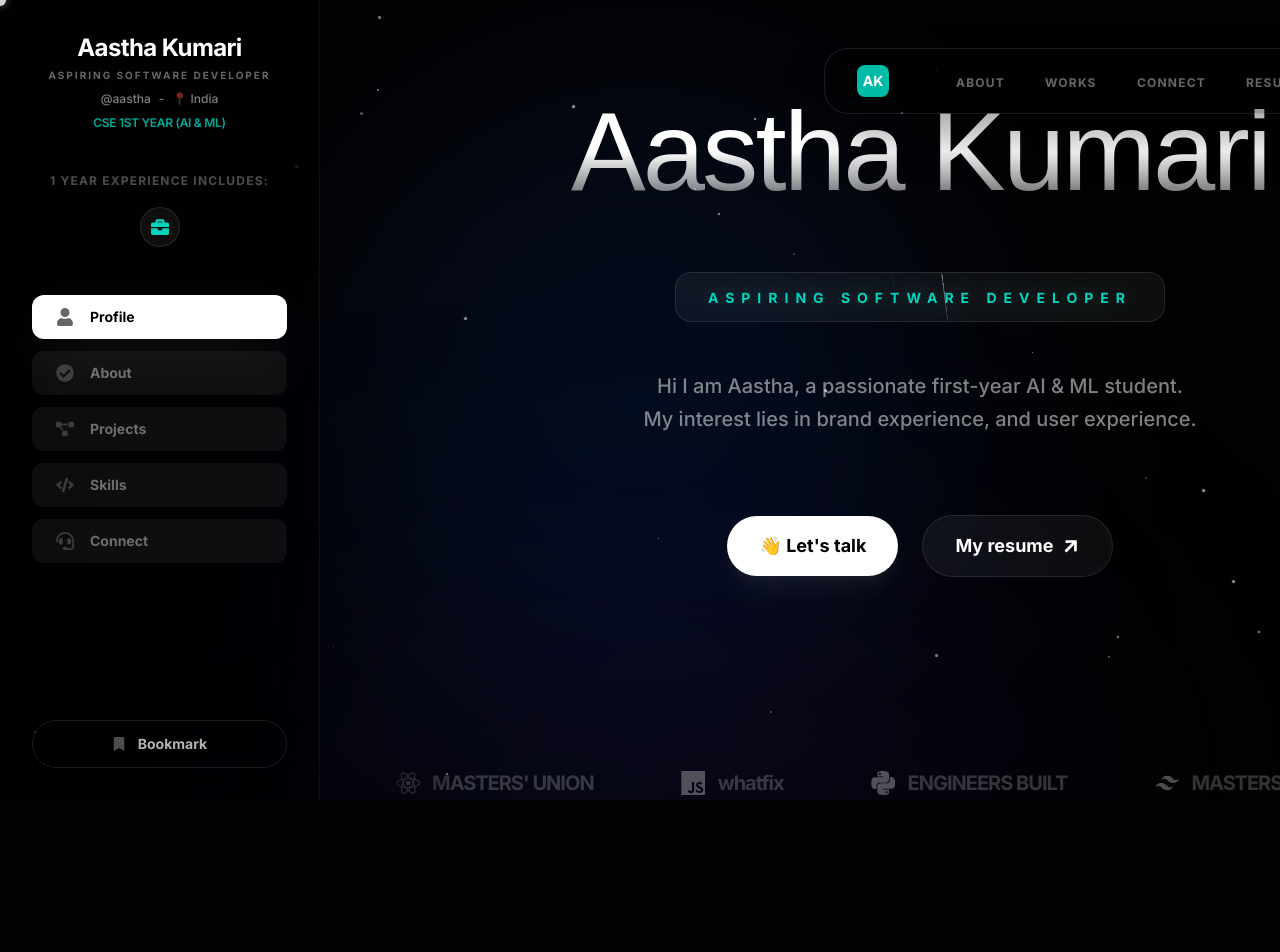
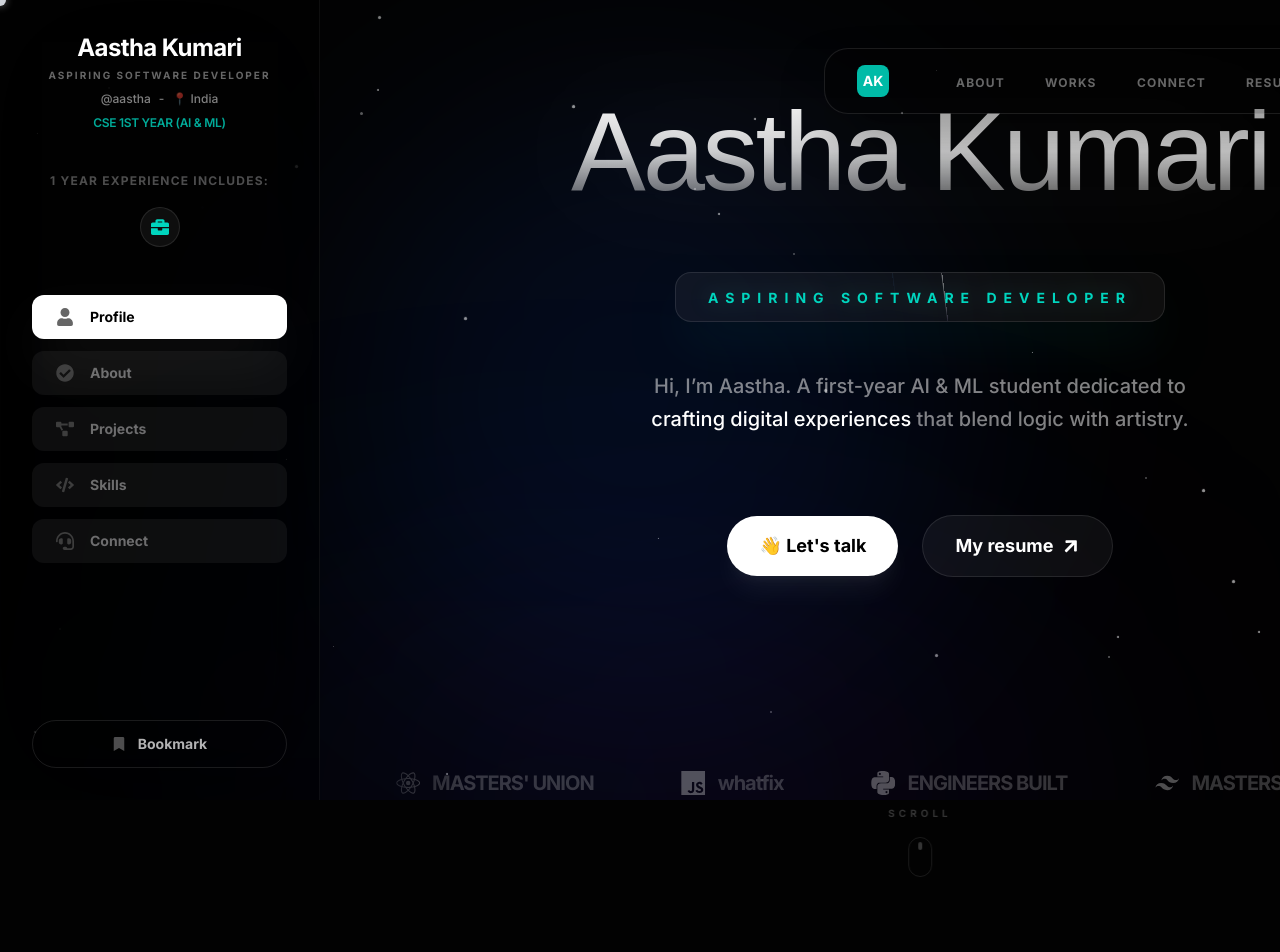
Before and after one commit to aasthakumari03/updated_Portfolio, a Next.js app: page / in a window 1280 px wide. Shown: the top 952 px of the page. Built offline with nearby package versions, Linux system fonts and the light colour scheme; a web font is replaced by a local one.

Commit message:
refine: hero section typography and add scroll indicator

```diff
--- a/app/page.tsx
+++ b/app/page.tsx
@@ -108,16 +108,19 @@ export default function Home() {
 
 
           {/* Main Heading */}
-          <h1 className="text-4xl sm:text-6xl md:text-7xl lg:text-[7rem] font-gothic leading-none tracking-tight animate-fade-in [animation-delay:100ms] text-white whitespace-nowrap">
-            <span className="bg-gradient-to-b from-white via-white to-white/20 bg-clip-text text-transparent">
-              Aastha Kumari
-            </span>
-          </h1>
+          <div className="relative inline-block">
+            <h1 className="text-4xl sm:text-6xl md:text-7xl lg:text-[7rem] font-gothic leading-none tracking-tight animate-fade-in [animation-delay:100ms] text-white whitespace-nowrap relative z-10">
+              <span className="bg-gradient-to-b from-white via-white/80 to-white/20 bg-clip-text text-transparent hover:brightness-125 transition-all duration-700">
+                Aastha Kumari
+              </span>
+            </h1>
+            <div className="absolute inset-0 bg-white/5 blur-3xl rounded-full -z-10 animate-pulse-slow"></div>
+          </div>
 
           {/* Professional Title Shining Card */}
           <div className="animate-fade-in [animation-delay:300ms] flex justify-center pt-4">
-            <div className="shimmer-border shimmer-surface px-8 py-3 bg-white/5 border border-white/10 rounded-2xl backdrop-blur-md group cursor-default">
-              <span className="text-xs md:text-sm font-bold text-teal-400 uppercase tracking-[0.5em] drop-shadow-[0_0_10px_rgba(45,212,191,0.3)]">
+            <div className="shimmer-border shimmer-surface px-8 py-3 bg-white/5 border border-white/10 rounded-2xl backdrop-blur-md group cursor-default shadow-2xl shadow-teal-500/10">
+              <span className="text-xs md:text-sm font-bold text-teal-400 uppercase tracking-[0.5em] drop-shadow-[0_0_10px_rgba(45,212,191,0.3)] group-hover:text-white transition-colors duration-500">
                 Aspiring Software Developer
               </span>
             </div>
@@ -125,19 +128,29 @@ export default function Home() {
 
           {/* Subtext */}
           <p className="text-lg md:text-xl text-white/50 max-w-2xl mx-auto leading-relaxed font-medium animate-fade-in [animation-delay:400ms]">
-            Hi I am Aastha, a passionate first-year AI & ML student. <br />
-            My interest lies in brand experience, and user experience.
+            Hi, I’m Aastha. A first-year AI & ML student dedicated to <br />
+            <span className="text-white">crafting digital experiences</span> that blend logic with artistry.
           </p>
 
           {/* Actions */}
           <div className="flex flex-col sm:flex-row items-center justify-center gap-6 pt-8 animate-fade-in [animation-delay:600ms]">
-            <a href="#connect" className="group px-8 py-4 bg-white text-black rounded-full font-bold text-lg hover:bg-teal-400 hover:text-black transition-all duration-500 flex items-center gap-2 shadow-xl shadow-white/5">
+            <a href="#connect" className="group px-8 py-4 bg-white text-black rounded-full font-bold text-lg hover:bg-teal-400 hover:text-black transition-all duration-500 flex items-center gap-2 shadow-xl shadow-white/5 hover:scale-105 active:scale-95">
               👋 Let's talk
             </a>
-            <button className="px-8 py-4 bg-white/5 border border-white/10 rounded-full font-bold text-lg hover:bg-white/10 transition-all duration-500 flex items-center gap-2 backdrop-blur-sm">
+            <button className="group px-8 py-4 bg-white/5 border border-white/10 rounded-full font-bold text-lg hover:bg-white/10 transition-all duration-500 flex items-center gap-2 backdrop-blur-sm hover:border-teal-400/30">
               My resume <FaArrowRight className="-rotate-45 group-hover:translate-x-1 group-hover:-translate-y-1 transition-transform" />
             </button>
           </div>
+        </div>
+
+        {/* Scroll Indicator */}
+        <div className="absolute bottom-12 left-1/2 -translate-x-1/2 animate-fade-in [animation-delay:1.2s]">
+          <a href="#about" className="flex flex-col items-center gap-4 group">
+            <span className="text-[10px] font-bold text-white/20 uppercase tracking-[0.4em] group-hover:text-teal-400 transition-colors">Scroll</span>
+            <div className="w-6 h-10 rounded-full border border-white/10 flex justify-center p-1.5 group-hover:border-teal-400/50 transition-colors">
+              <div className="w-1 h-2 bg-white/20 rounded-full animate-bounce group-hover:bg-teal-400"></div>
+            </div>
+          </a>
         </div>
 
         {/* Social Proof Marquee */}
```
